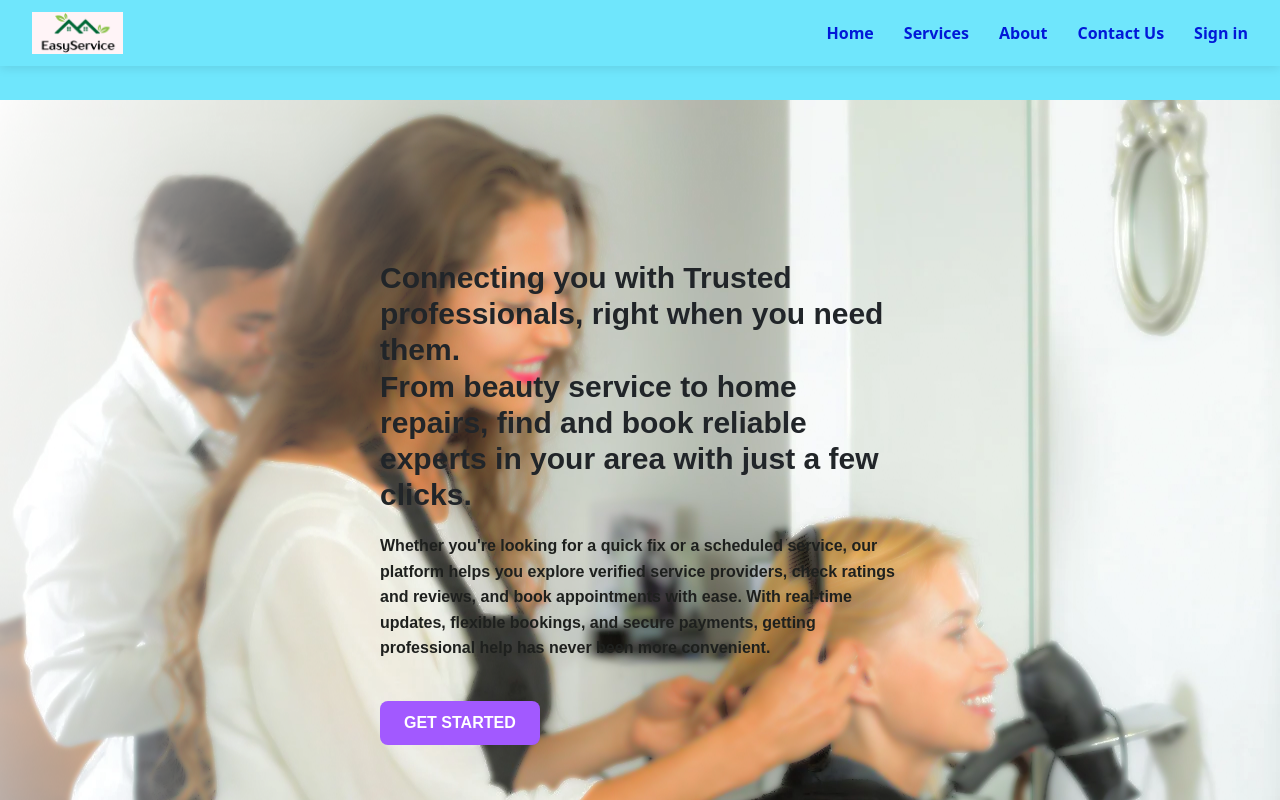
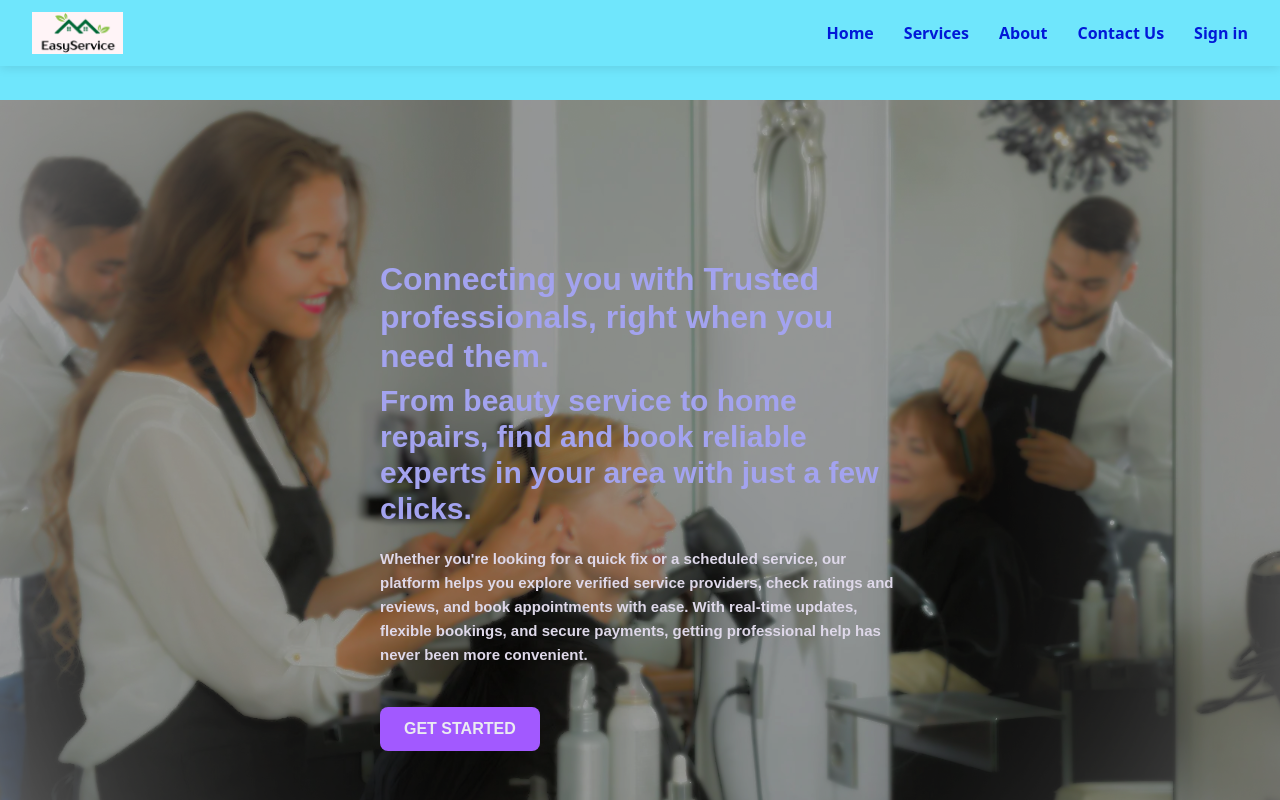
Before and after one commit to Vaishnavi2111/EasyService, a React (Vite) app in the folder hyperlocal-frontend/: page / in a window 1280 px wide. Shown: the top 800 px of the page. Built offline with nearby package versions, Linux system fonts and the light colour scheme.

Commit message:
just change the home page design

```diff
--- a/hyperlocal-frontend/src/components/HeroSection.css
+++ b/hyperlocal-frontend/src/components/HeroSection.css
@@ -31,25 +31,14 @@
   z-index: 2;
 }
 
-/* Optional dark overlay
-.hero-slide::before {
+.hero-section::before {
   content: '';
   position: absolute;
   top: 0;
   left: 0;
   height: 100%;
   width: 100%;
-  background-color: #8223cc;
-}*/
-
-.hero-slide::before {
-  content: '';
-  position: absolute;
-  top: 0;
-  left: 0;
-  height: 100%;
-  width: 100%;
-  background-color: rgba(111, 232, 13, 0.862); /* semi-transparent black */
+  background-color: rgba(0, 0, 0, 0.4);
   z-index: 1;
 }
 
@@ -70,38 +59,72 @@
   box-shadow: 0 4px 16px rgba(0, 0, 0, 0.3);
 }
 
-.hero-title {
-  font-size: 30px;
-  font-weight: bolder;
-  margin-bottom: 1px;
-  max-width: 900px;
-  margin-left: auto;
-  margin-right: auto;
+.hero-section {
+  position: relative;
+  padding: 160px 380px;
+  background-color: white;
+  background-size: cover;
+  background-position: center;
+  z-index: 0;
 }
+
+.hero-title,
+.hero-subtitle,
+.hero-description,
+.hero-button {
+  font-weight: bold;
+  position: relative;
+  color: #a3a3ef;
+  z-index: 2;
+}
+
 
 .hero-subtitle {
   font-size: 30px;
   font-weight: bold;
   margin-bottom: 20px;
-  max-width: 900px;
+  max-width: 1000px;
   margin-left: auto;
   margin-right: auto;
 }
 
-.hero-description {
+/*.hero-description {
   font-size: 16px;
   font-weight: bold;
   color: #1E201E;
   max-width: 1000px;
   line-height: 1.6;
+}*/
+
+.hero-description {
+  font-size: 15px;
+  font-weight: 600;
+  color: #ded8e9;
+  line-height: 1.6;
 }
+
 
 .hero-button {
   background-color: #a259ff;
-  color: white;
+  color: rgb(234, 235, 241);
   font-weight: bold;
   border: none;
   padding: 10px 24px;
   margin-top: 24px;
   cursor: pointer;
 }
+
+@media (max-width: 768px) {
+  .hero-section {
+    padding: 80px 20px;
+  }
+
+  .hero-content {
+    padding: 20px;
+    max-width: 90%;
+  }
+
+  .hero-subtitle {
+    font-size: 22px;
+  }
+}
```
